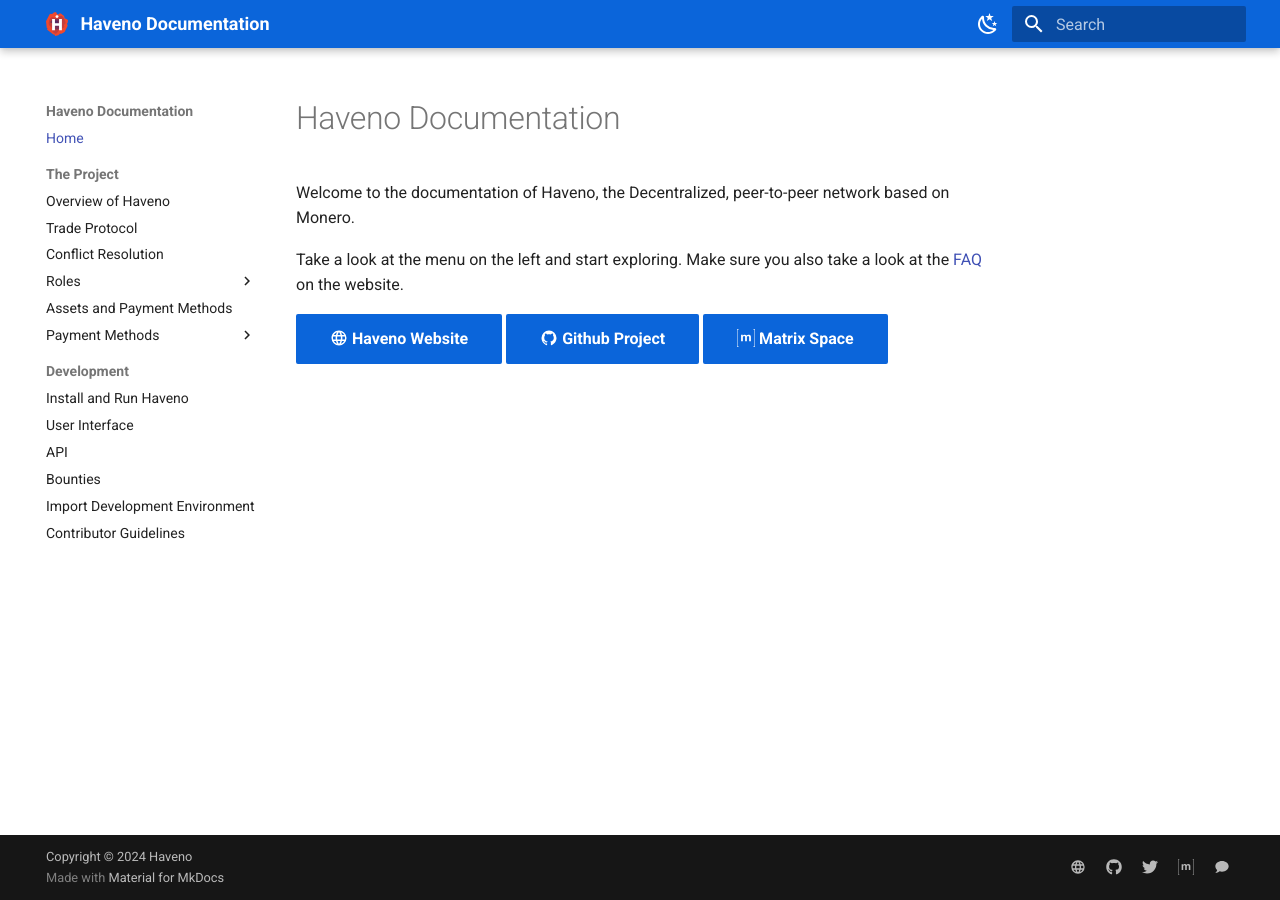
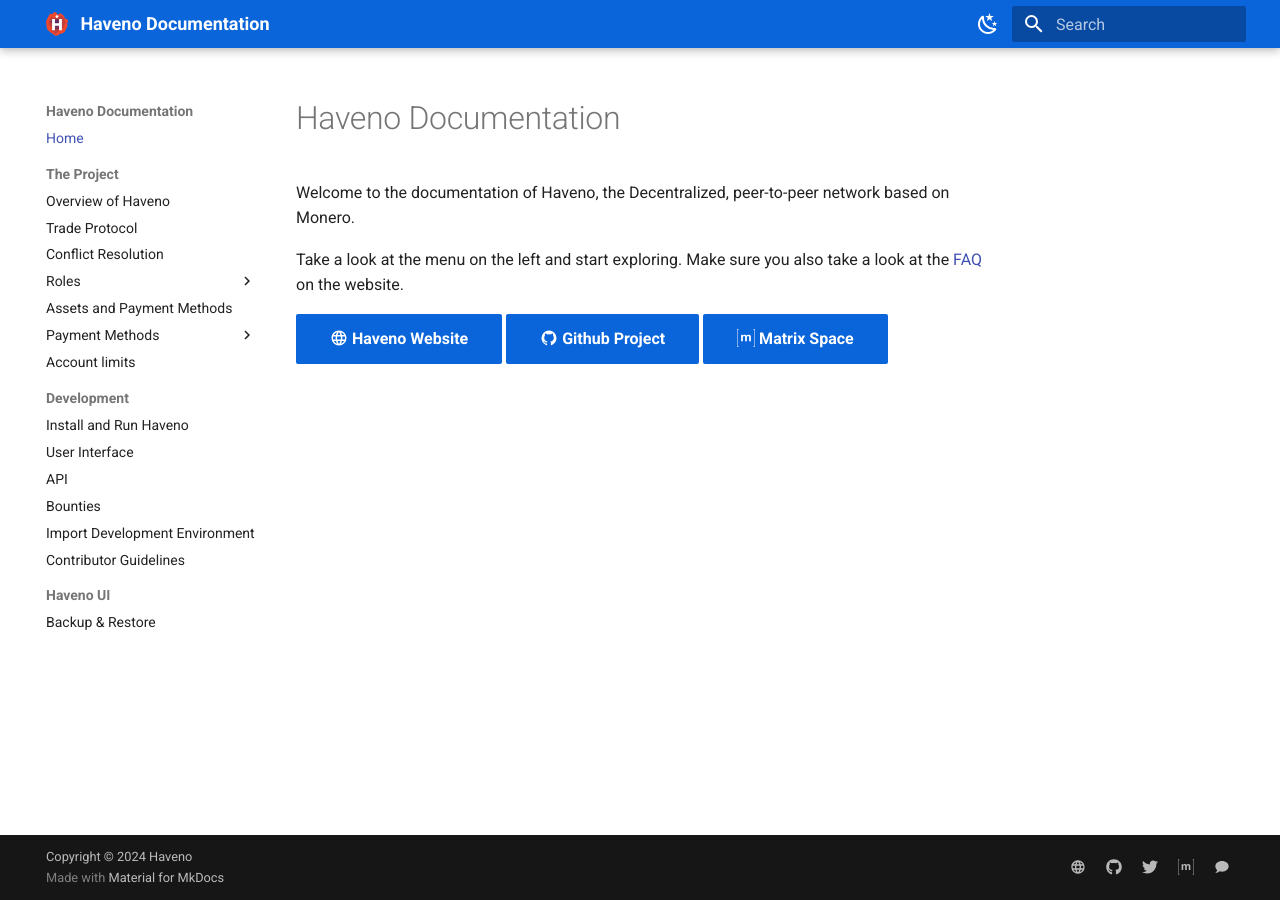
Before and after one commit to haveno-dex/haveno-docs, an MkDocs documentation site: the page built from docs/index.md, in a window 1280 px wide. Built offline with MkDocs 1.6.1 and Material for MkDocs 9.7.7, drawn with Linux system fonts in a browser that asks for light colours; the version menu is left out.

Commit message:
Use 'material.extensions.emoji.twemoji' in mkdocs.yml, add nav links

```diff
--- a/mkdocs.yml
+++ b/mkdocs.yml
@@ -16,11 +16,11 @@
     - search.suggest
     - search.highlight
   palette:
-    - scheme: youtube
+    - scheme: youtube  # Palette toggle for light mode
       toggle:
         icon: material/weather-night
         name: Switch to dark mode
-    - scheme: slate
+    - scheme: slate  # Palette toggle for dark mode
       toggle:
         icon: material/weather-sunny
         name: Switch to light mode
@@ -39,11 +39,12 @@
   - pymdownx.snippets
   - pymdownx.superfences
   - pymdownx.emoji:
-      emoji_index: !!python/name:materialx.emoji.twemoji
-      emoji_generator: !!python/name:materialx.emoji.to_svg
+      emoji_index: !!python/name:material.extensions.emoji.twemoji
+      emoji_generator: !!python/name:material.extensions.emoji.to_svg
   - tables
   - attr_list
   - md_in_html
+  - pymdownx.blocks.caption
 
 extra_css:
   - stylesheets/extra.css
@@ -101,9 +102,11 @@
       - Strike: 'the-project/payment_methods/Strike.md'
       - SWIFT: 'the-project/payment_methods/SWIFT.md'
       - TransferWise: 'the-project/payment_methods/TransferWise.md'
+      - TransferWise USD: 'the-project/payment_methods/TransferWise-USD.md'
       - UPI: 'the-project/payment_methods/UPI.md'
       - US Postal Money Order: 'the-project/payment_methods/US_Postal_Money_Order.md'
       - Verse: 'the-project/payment_methods/Verse.md'
+    - Account limits: 'the-project/account_limits.md'
   - Development:
     - Install and Run Haveno: 'development/installing.md'
     - User Interface: 'development/haveno-ui.md'
@@ -111,3 +114,5 @@
     - Bounties: 'development/bounties.md'
     - Import Development Environment: 'development/importing.md'
     - Contributor Guidelines: 'development/contributor-guidelines.md'
+  - Haveno UI:
+    - Backup & Restore: 'haveno-ui/backup_and_restore.md'
```
